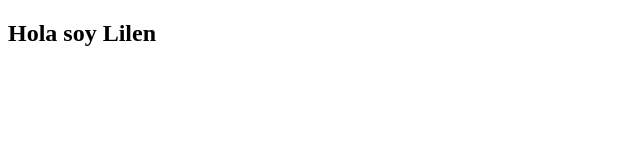
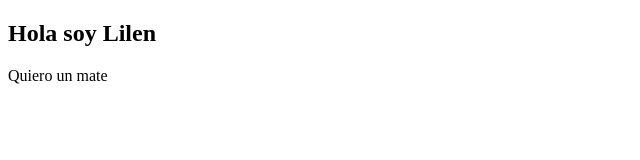
Before and after one commit to GabrielaLacueva/gabriela, a plain HTML site: page index.html in a window 1280 px wide. Shown: the whole page, without its empty margins (0-640 px from the left). Drawn offline with Linux system fonts and the light colour scheme.

Commit message:
actualizacion

```diff
--- a/index.html
+++ b/index.html
@@ -7,5 +7,6 @@
 </head>
 <body>
     <h2>Hola soy Lilen</h2>
+    <p>Quiero un mate</p>
 </body>
 </html>
```
